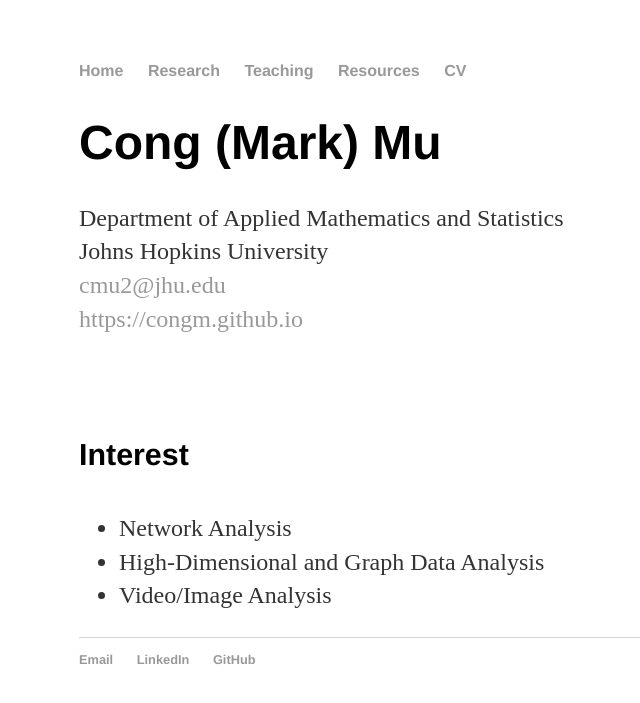
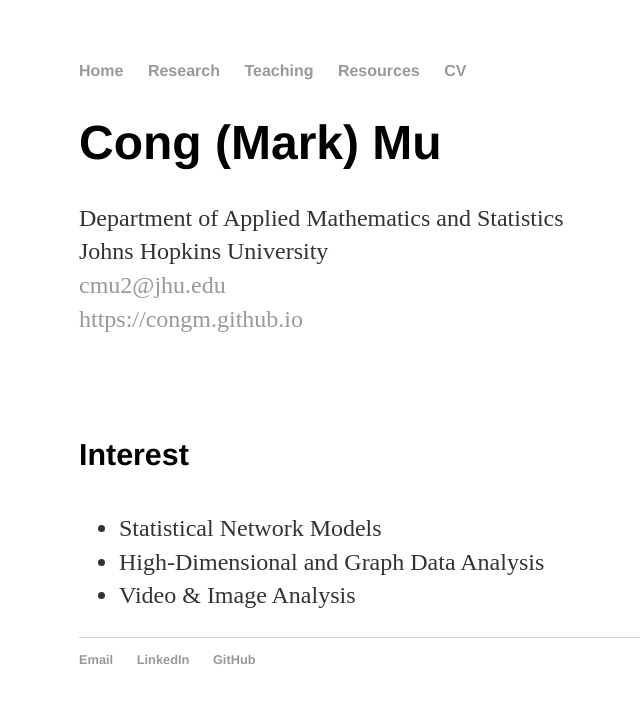
Before and after one commit to CongM/CongM.github.io, a Jekyll site: the page built from index.html, in a window 1280 px wide. Shown: the top 703 px of the page, without its empty margins (113-753 px from the left). Built offline with Jekyll 4.4.1, drawn with Linux system fonts in a browser that asks for light colours.

Commit message:
Update index.html

```diff
--- a/index.html
+++ b/index.html
@@ -17,9 +17,9 @@
 
 	<h4>Interest</h4>
 	<ul>
-		<li>Network Analysis</li>
+		<li>Statistical Network Models</li>
 		<li>High-Dimensional and Graph Data Analysis</li>
-		<li>Video/Image Analysis</li>
+		<li>Video & Image Analysis</li>
 	</ul>
 
 </div><!-- /.blurb -->
```
